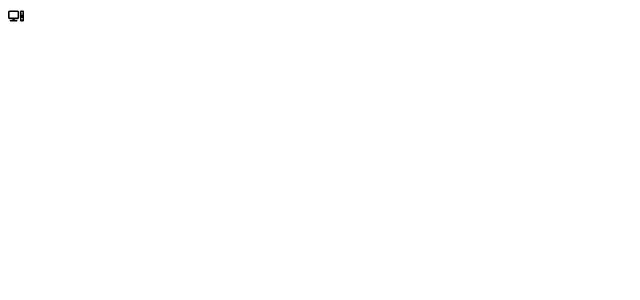
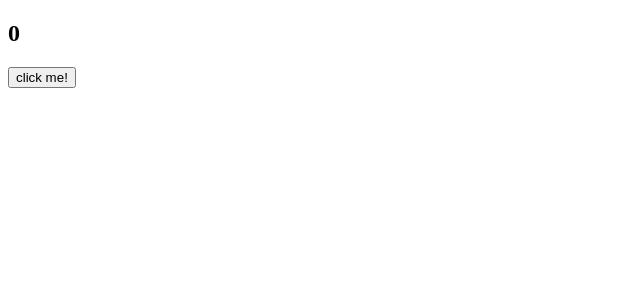
Before and after one commit to 0anant/myFirst, a React (Vite) app in the folder REACT/vite-project/: page / in a window 1280 px wide. Shown: the top 300 px of the page, without its empty margins (0-640 px from the left). Built offline with nearby package versions, Linux system fonts and the light colour scheme.

Commit message:
React-non

```diff
--- a/REACT/vite-project/src/App.jsx
+++ b/REACT/vite-project/src/App.jsx
@@ -1,14 +1,20 @@
-import { FaComputer } from "react-icons/fa6";
-
-
+import { use, useState } from "react";
 
 const App = () => {
 
-  return (
+  const [count, setCount] = useState(0);
+
+  const increment = () => setCount(
+    count - 1
+  );
+
+  return(
     <section>
-     <FaComputer />
-   </section>
-  );
+      <h1>{count}</h1>
+      <button onClick={increment}>click me!</button>
+    </section>
+  )
+
 };
 
 
```
